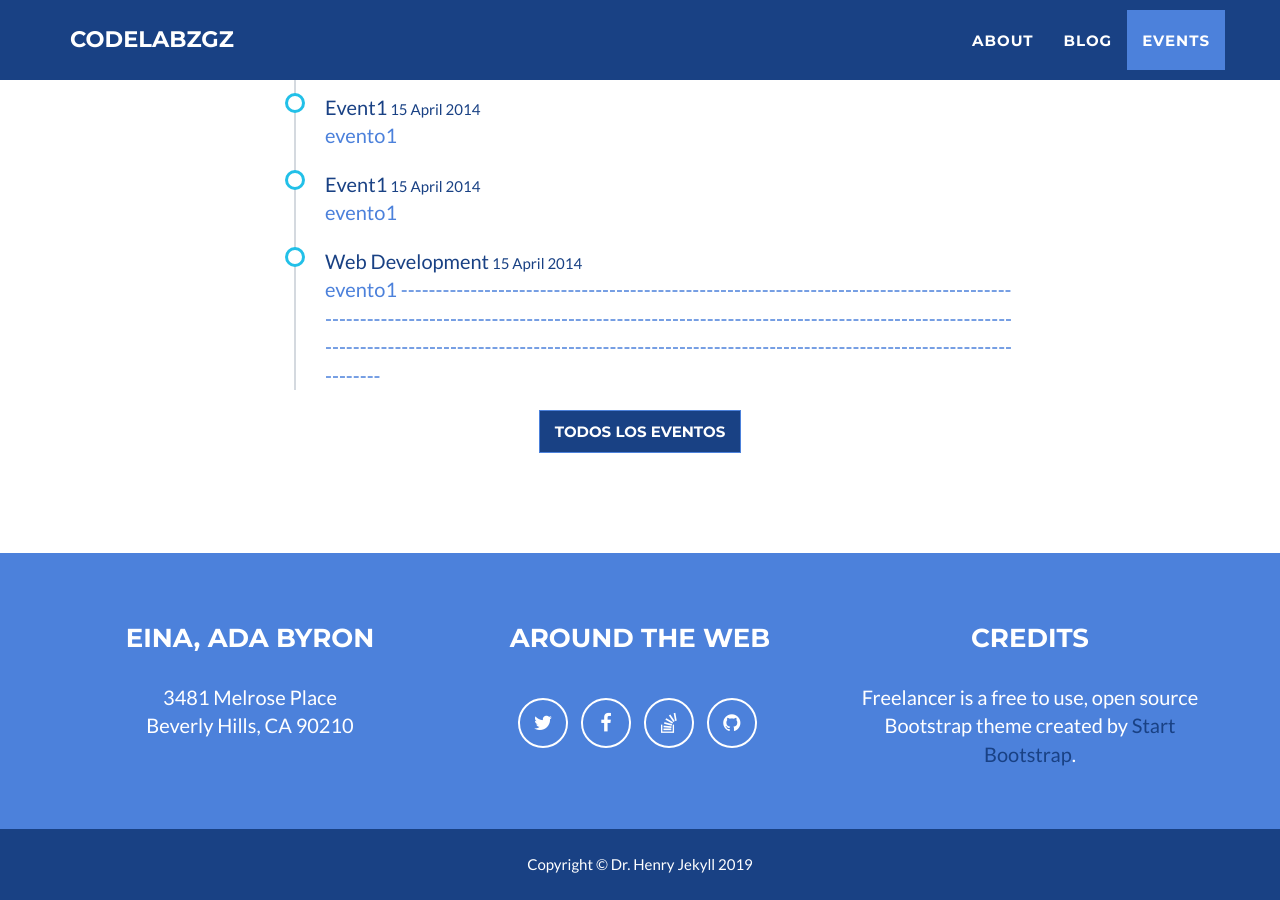
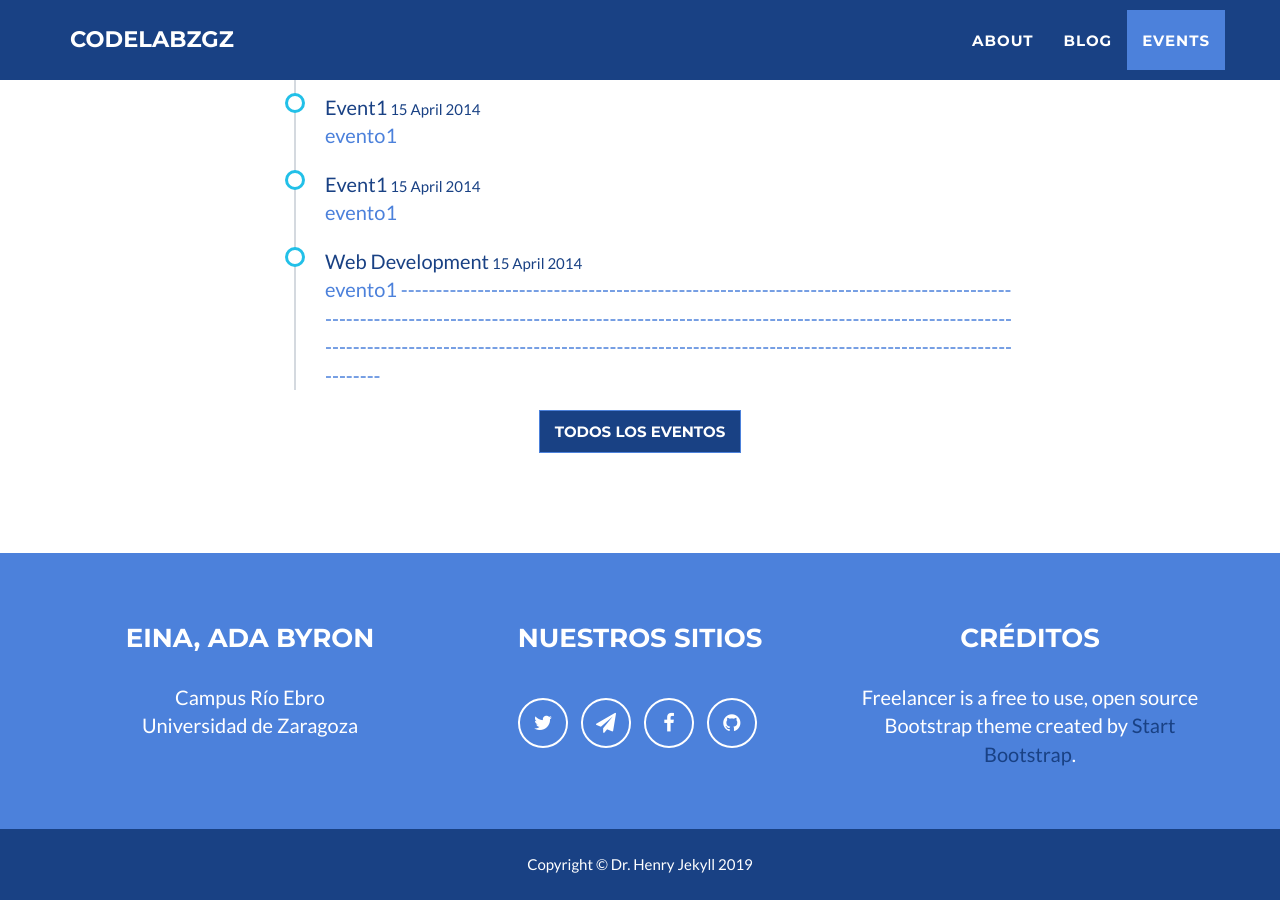
Before and after one commit to CodeLabZGZ/codelabzgz.github.io, a Jekyll site: the page built from index.html, in a window 1280 px wide and 900 px high, scrolled down 2328 px. Built offline with Jekyll 4.4.1, drawn with Linux system fonts in a browser that asks for light colours.

```diff
--- a/_config.yml
+++ b/_config.yml
@@ -37,24 +37,24 @@ color:
 footer:
   copyright: Dr. Henry Jekyll
   location: EINA, Ada Byron
-  social: Around the Web
-  credits: Credits
+  social: Nuestros sitios
+  credits: Créditos
 
 # Social networks usernames (many more available: google-plus, flickr, dribbble, pinterest, instagram, tumblr, linkedin, etc.)
 social:
   - title: twitter
     url: https://twitter.com/codelabzgz
+  - title: paper-plane
+    url: https://t.me/codelabzgz
   - title: facebook
-    url:
-  - title: stack-overflow
-    url: http://stackoverflow.com/questions/tagged/jekyll
+    url: #sin crear
   - title: github
     url: https://github.com/CodeLabZGZ
 
 # Postal address (add as many lines as necessary)
 address:
-  - line: 3481 Melrose Place
-  - line: Beverly Hills, CA 90210
+  - line: Campus Río Ebro
+  - line: Universidad de Zaragoza
 
 # Credits content
 credits: 'Freelancer is a free to use, open source Bootstrap theme created by <a href="http://startbootstrap.com">Start Bootstrap</a>.'
```
Also changed, not shown: favicon.ico (added).
